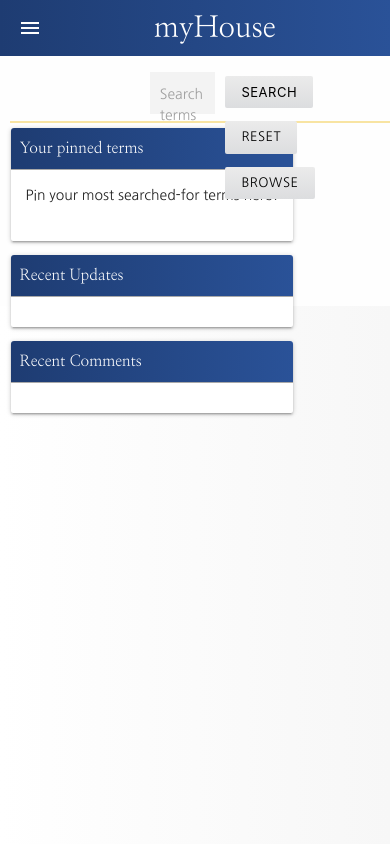
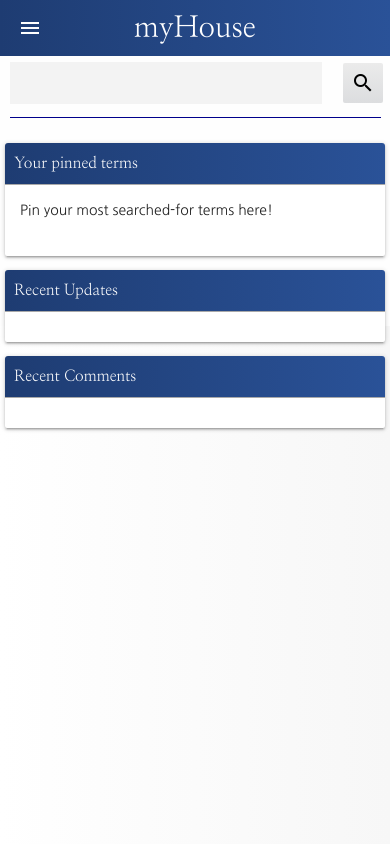
Before and after one commit to mcglasp/ms3, a Flask app: page /login in a window 390 px wide. Run offline with Flask 2, Linux system fonts and the light colour scheme; the visitor is signed in with stand-in values (Sample User, id 1); data that the repository does not hold is empty; some libraries are stand-ins or nearby versions.

Commit message:
Dashboard/base view mobile design implemented

```diff
--- a/app.py
+++ b/app.py
@@ -155,7 +155,8 @@ def inject_notifications():
     g.suggested_terms = list(mongo.db.terms.find({'pending': True}))
     g.notifications = len(g.suggested_terms) + len(g.flagged_comments) + len(g.new_registrations)
     g.term_updates = list(mongo.db.terms.find().sort("last_updated", -1).limit(5))
-    g.recent_comments = list(mongo.db.comments.find().sort("timestamp", -1).limit(5))
+    g.recent_comments = list(mongo.db.comments.find().sort("timestamp", 1).limit(5))
+    print(g.recent_comments)
 
     def manage_flagged_comments(flagged):
         term_id = flagged['rel_term_id']
@@ -173,14 +174,22 @@ def inject_notifications():
         return suggested_by
 
     def term_comment(comment):
-        rel_term_id = comment['rel_term_id']
-        related_term = mongo.db.terms.find_one({'_id': ObjectId(rel_term_id)})
+        try:
+            rel_term_id = comment['rel_term_id']
+            related_term = mongo.db.terms.find_one({'_id': ObjectId(rel_term_id)})
 
-        if not related_term == None:
-            related_term_name = related_term['term_name']
-            return related_term_name, rel_term_id
-        else:
-            return None
+            if related_term != "":
+                related_term_name = related_term['term_name']
+                return related_term_name, rel_term_id
+            else:
+                return None
+
+        except TypeError:
+            related_term_name = ""
+
+        except KeyError:
+            related_term_name = ""
+
 
     return dict(term_comment=term_comment, manage_flagged_comments=manage_flagged_comments, manage_suggested_terms=manage_suggested_terms, notifications=g.notifications, new_registrations=g.new_registrations, suggested_terms=g.suggested_terms, flagged_comments=g.flagged_comments, term_updates=g.term_updates, recent_comments=g.recent_comments)
 
@@ -353,7 +362,7 @@ def add_comment(term_id):
                 }
 
             mongo.db.comments.insert_one(comment)
-            flash("Hooray it worked!")
+            flash("Comment added")
 
     else:
         flash("Please add a comment")
--- a/static/css/style.css
+++ b/static/css/style.css
@@ -41,7 +41,10 @@ background: linear-gradient(to left, #2a5298, #1e3c72);
 }
 
 .gradient-light {
-       background: linear-gradient(to top, rgba(252, 223, 130, 0.623), rgba(248, 228, 162, 0.87));
+background: #FFEC28;
+background: -webkit-radial-gradient(bottom left, #FFEC28, #FFF98F);
+background: -moz-radial-gradient(bottom left, #FFEC28, #FFF98F);
+background: radial-gradient(to top right, #FFEC28, #FFF98F);
 }
 
 .light-underline {
@@ -57,6 +60,8 @@ background: linear-gradient(to left, #2a5298, #1e3c72);
 hr {
     margin: 10px 0;
 }
+
+
 
 /* Navigation */
 
@@ -126,7 +131,7 @@ h2 {
 
 .letters {
     border: solid rgba(128, 128, 128, 0.349) 1px;
-    margin-top: 130px;
+    margin-top: 13px;
     width: 500px;
     height: 100%;
     white-space: nowrap;
@@ -259,6 +264,10 @@ input.input-box, .alts-incs>input.input-box, input, .input-box {
     line-height: 32px;
     padding: 0;
     margin: 2px;
+}
+
+#search-btn-mobile {
+    display: none;
 }
 
 .fab {
@@ -442,11 +451,13 @@ font-family: 'Nanum Gothic', sans-serif;
 /* Term cards & comments */
 
 .comment-wrap-light {
-   background: linear-gradient(to top, rgba(252, 223, 130, 0.377), rgba(248, 228, 162, 0.295)); /* W3C, IE 10+/ Edge, Firefox 16+, Chrome 26+, Opera 12+, Safari 7+ */
+background-color: #fcf8c352;
+background-image: linear-gradient(315deg, #fcf8c352 0%rgba(255, 239, 119, 0.315)77 74%);
 }
 
 .comment-wrap-dark {
-   background: linear-gradient(to top, rgba(255, 224, 122, 0.514), rgba(252, 224, 133, 0.418)); /* W3C, IE 10+/ Edge, Firefox 16+, Chrome 26+, Opera 12+, Safari 7+ */
+background-color: #fff4604b;
+background-image: linear-gradient(315deg, #fff4607c 0%rgba(255, 239, 119, 0.473)77 74%);
 }
 
 .comment-head {
@@ -497,7 +508,10 @@ font-family: 'Nanum Gothic', sans-serif;
 }
 
 .pin {
-    background: linear-gradient(to top, rgb(252, 223, 130), rgb(248, 228, 162));
+background: #FFEC28;
+background: -webkit-radial-gradient(bottom left, #FFEC28, #FFF98F);
+background: -moz-radial-gradient(bottom left, #FFEC28, #FFF98F);
+background: radial-gradient(to top right, #FFEC28, #FFF98F);
 }
 
 .content-scroll {
@@ -539,3 +553,122 @@ font-family: 'Nanum Gothic', sans-serif;
     top: 30%;
     z-index: 1000;
 }
+
+#logout-modal h4, #delete-modal h4 {
+    font-family: 'Nanum Myeongjo', serif;
+}
+
+strong {
+    font-weight: 700;
+}
+
+#letters-mobile {
+    display: none;
+}
+
+
+@media screen and (max-width: 812px) {
+
+    .sidenav-overlay {
+    height: 0px;
+    width: 0px;
+}
+
+#search-btn-mobile {
+    display: inline;
+    margin-top: 46px;
+    position: relative;
+    left: -15px;
+    height: 40px;
+    width: 40px;
+}
+
+#letters-mobile {
+    display: inherit;
+    position: relative;
+    top: -45px;
+    width: 95%;
+    height: fit-content;
+    margin: 15px 5px 15px 0px;
+   border: none;
+    border-bottom: 1px solid darkblue;
+    padding-bottom: 5px;
+}
+
+    .brand-logo {
+        margin-left: 0px;
+    }
+
+    #subheader {
+        display: flex;
+        flex-direction: column-reverse;
+        margin-top: 50px;
+        border-bottom: none;
+        height: 60px;
+    }
+
+#search-bar {
+    display: inline;
+}
+
+
+    #search-bar, #search-row {
+                height: 60px;
+                width: 100%;
+    }
+
+
+.search-info {
+    display: none;
+}
+
+    #search-input {
+         height: 60px;
+                  margin-top: 50px;
+                width: 80%;
+    }
+
+
+    #search-label {
+        display: none;
+    }
+
+    #terms p {
+        margin: 15px 0;
+    }
+
+    #terms.row>.col {
+       position: relative;
+       top: 35px;
+    }
+
+    .drag-target {
+        width: 1px;
+    }
+
+    .search-mng-btn, #search-btn-desktop {
+        display: none;
+        position: inherit;
+    }
+
+    #flash-h3-con {
+        position: relative;
+        top: 100px;
+    }
+
+    .page-title {
+        display: none;
+    }
+
+    #notifications {
+        padding: 5px;
+    }
+
+    main>div:first-of-type {
+      display: flex;
+  flex-direction: column-reverse;
+  margin-top: 10px;
+    }
+
+
+}
--- a/templates/base.html
+++ b/templates/base.html
@@ -19,10 +19,12 @@
     <nav class="z-depth-0 gradient white-text">
         <div class="nav-wrapper">
             <a href="{{ url_for('dashboard', user=session['user']) }}" class="brand-logo logo white-text">myHouse</a>
-            <a href="#" data-target="mobile-demo" class="sidenav-trigger"><i class="material-icons">menu</i></a>
-            <ul class="right hide-on-med-and-down">
+            {% if session.user %}
+            <a href="#" data-target="sidenav-mobile" class="sidenav-trigger"><i class="material-icons">menu</i></a>
             {% if to_change_pword == True %}
             {% else %}
+            <ul class="right hide-on-med-and-down">
+
                 {% if not session.user %}
                 <li><a class="white-text" href="{{ url_for('register') }}">Register</a></li>
                 <li><a class="white-text" href="{{ url_for('login') }}">Log in</a></li>
@@ -40,6 +42,7 @@
 
                 {% endif %}
                 {% endif %}
+                {% endif %}
 
 
             </ul>
@@ -47,15 +50,24 @@
 
 
 
-    </nav>
         {% if session.user %}
 
-    <ul class="sidenav" id="mobile-demo">
-        <li><a href="">Search</a></li>
-        <li><a href="">Make a suggestion</a></li>
-        <li><a href="{{ url_for('add_term') }}">Add term</a></li>
-        <li><a href="{{ url_for('register') }}">Register</a></li>
+        <ul class="sidenav" id="sidenav-mobile">
+            {% if access_level == "administrator" %}
+            <li><a class="" href="{{ url_for('add_term') }}">Add terms</a></li>
+            <li><a class="" href="{{ url_for('manage_users') }}">Manage users</a></li>
+            {% elif access_level == "read and comment" %}
+            <li><a class="" href="{{ url_for('add_term') }}">Make a suggestion</a></li>
+            {% endif %}
+            <li><a class="" href="{{ url_for('profile', user=session['user']) }}">Profile</a></li>
+
+            <li><a class="modal-trigger" href="javascript:void(0)" data-target="logout-modal">Log out</a></li>
+
+
         </ul>
+
+    </nav>
+
     <div id="subheader" class="row valign-wrapper">
         <div id="flash-h3-con" class="">
             <span class="page-title">{{- this_h3 -}}</span>
@@ -98,23 +110,40 @@
 
                 </div>
                 <div class="search-buttons">
+                    <button type="submit" class="icon-button btn-small z-depth-0 material-icons" id="search-btn-mobile">
+                        search
+                    </button>
                     <button type="submit" class="btn-small z-depth-0 search-mng-btn">
                         Search
                     </button>
 
-                    <a href="{{ url_for('dashboard') }}" class="btn-small z-depth-0 search-mng-btn">Reset</a>
+                    <a href="{{ url_for('dashboard') }}" class="btn-small z-depth-0 search-mng-btn"
+                        id="search-btn-desktop">Reset</a>
                     <a href="javascript:void(0)" class="btn-small z-depth-0 search-mng-btn"
                         id="browse-toggle">Browse</a>
                 </div>
                 </div>
+
+
+                <div class="letters row" id="letters-mobile">
+                <div class="col s12">
+
+                    {% for category in categories %}
+                    <div class="letter-chip"><a
+                            href="{{ url_for('get_category', category=category) }}">{{ category }}</a>
+                    </div>
+                    {% endfor %}
+                </div>
+                </div>
+
         </form>
     </div>
 
 
 
     <main>
-        <div class="row">
-            <div id="notifications" class="col m4">
+        <div id="notifications-desktop" class="row">
+            <div id="notifications" class="col s12 m4">
                 <div class="card z-depth-1">
                     <div class="card-title card-header gradient white-text">Your pinned terms</div>
                     <div class="card-surround card-content">
@@ -220,7 +249,8 @@
                         {% for update in term_updates %}
                         <div class="mt0 mb0 row">
                             <div class="col s12">
-                                <p class="updates valign-wrapper">"{{ update.term_name }}" was recently updated
+                                <p class="updates valign-wrapper"><strong>{{ update.term_name }} </strong>was recently
+                                    updated
                                     <a class="btn-small icon-button z-depth-0"
                                         href="{{ url_for('view_term', term_id=update._id) }}"><i
                                             class="small material-icons">keyboard_arrow_right</i></a>
@@ -239,10 +269,11 @@
                     <div class="card-surround card-content">
 
                         {% for comment in recent_comments %}
-                        {% if not term_comment(comment) == None %}
+                        {% if not term_comment(comment) == "" %}
                         <div class="row mb0 mt0">
                             <div class="col s12">
-                                <p class="updates valign-wrapper">{{ term_comment(comment)[0] }}: {{ comment.comment }}
+                                <p class="updates valign-wrapper"><strong>{{ term_comment(comment)[0] }}</strong>
+                                    "{{ comment.comment }}"
                                     <a class="btn-small icon-button z-depth-0"
                                         href="{{ url_for('view_term', term_id=term_comment(comment)[1]) }}"><i
                                             class="small material-icons">keyboard_arrow_right</i></a>
@@ -261,14 +292,11 @@
             {% endblock %}
 
         </div>
-                              <!-- Modal Trigger -->
-
-
 
         <!-- Modal Structure -->
         <div id="logout-modal" class="modal">
-    <div class="modal-content">
-      <h4>Log out</h4>
+            <div id="lo-modal-content" class="modal-content">
+                <h4 id="lo-mod-title">Log out</h4>
                 <p>Do you really want to log out?</p>
             </div>
             <div class="modal-footer">
```
Also changed, not shown: templates/dashboard.html (+6 -7 lines), templates/view_term.html (+4 -4 lines). Lines whose indentation alone changed are shown as unchanged.
